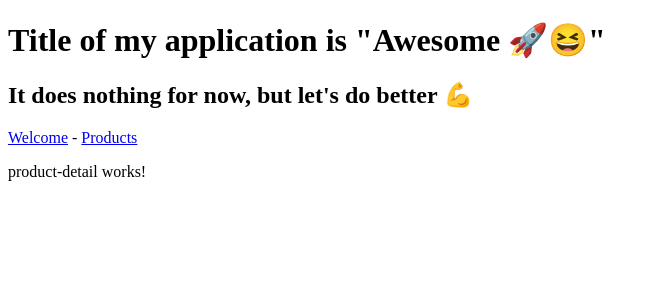
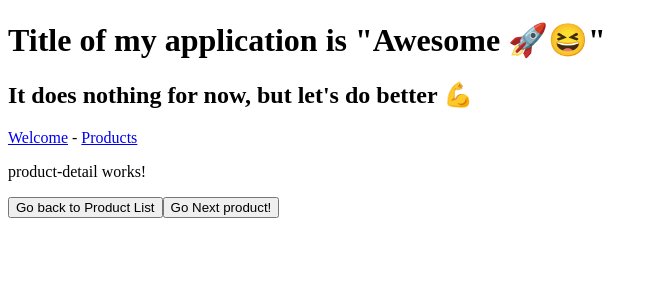
Before and after one commit to blongearet/201907-angular-course-app, an Angular app: page /products/1 in a window 1280 px wide. Shown: the top 300 px of the page, without its empty margins (0-658 px from the left). Built offline with nearby package versions, Linux system fonts and the light colour scheme.

Commit message:
step-10-5 / Add some links into product detail

```diff
--- a/src/app/product/product-detail/product-detail.component.html
+++ b/src/app/product/product-detail/product-detail.component.html
@@ -1,3 +1,5 @@
 <p>
   product-detail works!
 </p>
+<button [routerLink]="['..']">Go back to Product List</button>
+<button [routerLink]="['/products', 2]">Go Next product!</button>
```
